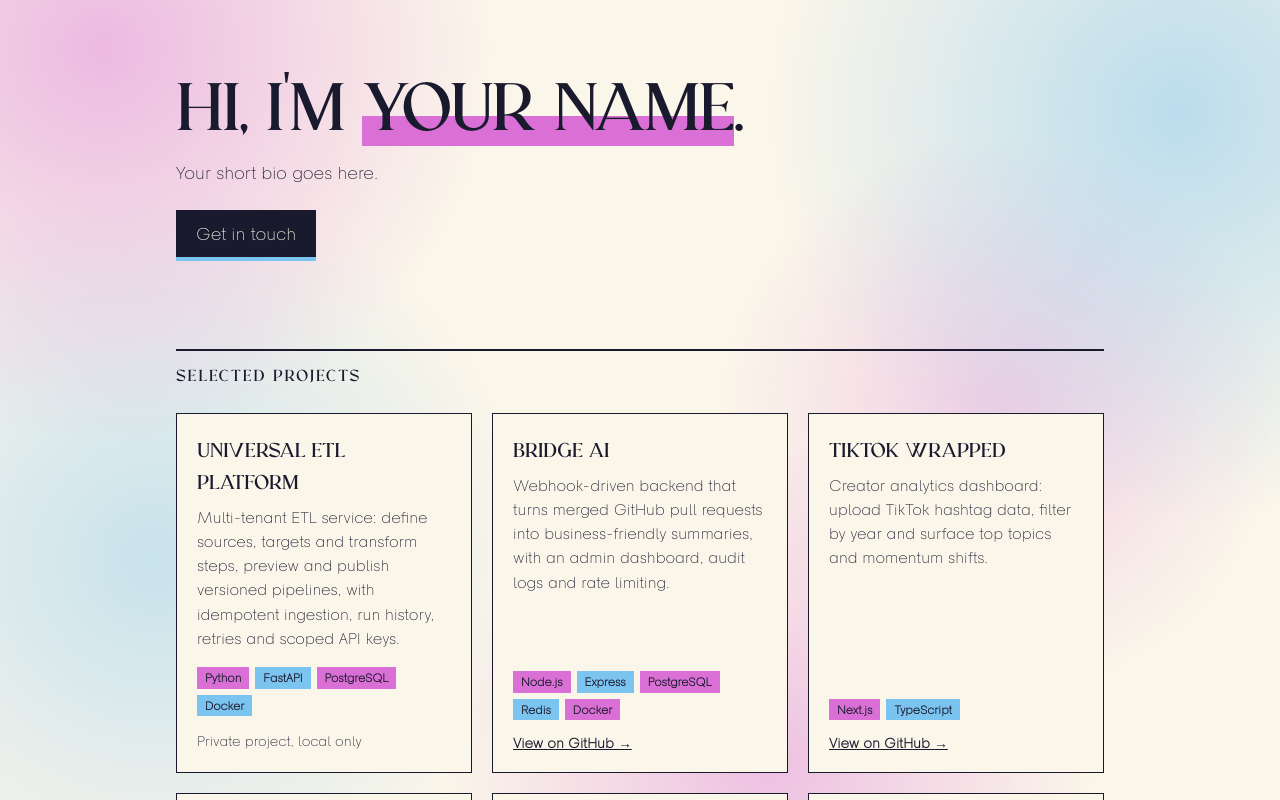
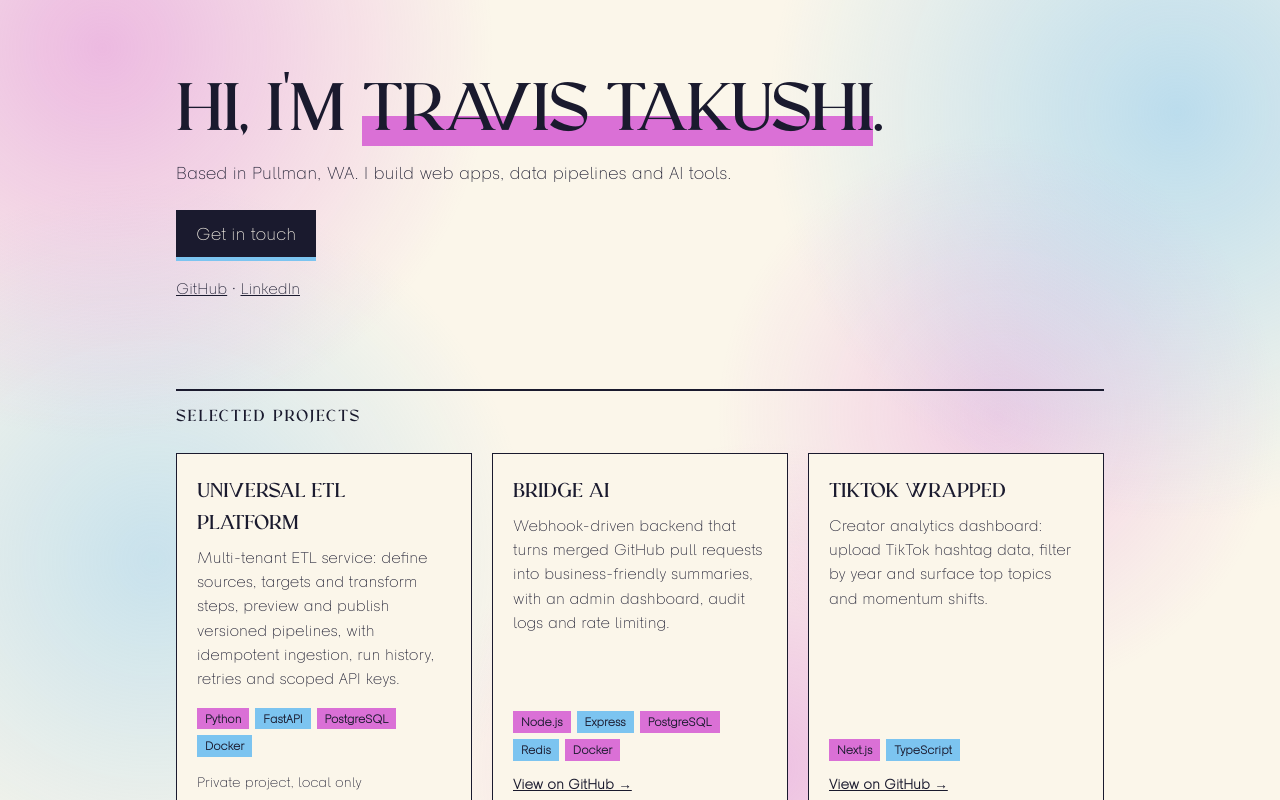
Before and after one commit to takoosh808/takoosh808.github.io, a plain HTML site: page index.html in a window 1280 px wide. Shown: the top 800 px of the page. Drawn offline with Linux system fonts and the light colour scheme.

Commit message:
Add name, bio and contact links

```diff
--- a/index.html
+++ b/index.html
@@ -33,6 +33,7 @@ h2{font-size:1rem;letter-spacing:.12em;text-transform:uppercase;border-top:2px s
 .tags span{font:600 .72rem/1 "Naru Sans",sans-serif;padding:5px 8px;background:var(--sky);color:#1a1a2e}
 .tags span:nth-child(odd){background:var(--orchid)}
 .card a{font:600 .85rem "Naru Sans",sans-serif}
+.links{margin:16px 0 0;font-size:.95rem}
 footer{padding:48px 0;font-size:.85rem;opacity:.7}
 @media (prefers-reduced-motion:reduce){.card{transition:none}}
 </style>
@@ -40,9 +41,10 @@ footer{padding:48px 0;font-size:.85rem;opacity:.7}
 <body>
 <main>
 <header>
-  <h1>Hi, I'm <span>Your Name</span>.</h1>
-  <p class="bio">Your short bio goes here.</p>
-  <a class="contact" href="mailto:you@example.com">Get in touch</a>
+  <h1>Hi, I'm <span>Travis Takushi</span>.</h1>
+  <p class="bio">Based in Pullman, WA. I build web apps, data pipelines and AI tools.</p>
+  <a class="contact" href="mailto:t.takushi04@gmail.com">Get in touch</a>
+  <p class="links"><a href="https://github.com/takoosh808">GitHub</a> · <a href="https://www.linkedin.com/in/travis-takushi-4b7340339">LinkedIn</a></p>
 </header>
 
 <h2>Selected projects</h2>
@@ -103,7 +105,7 @@ footer{padding:48px 0;font-size:.85rem;opacity:.7}
   </li>
 </ul>
 
-<footer>© <span id="y"></span> Your Name</footer>
+<footer>© <span id="y"></span> Travis Takushi</footer>
 </main>
 <script>document.getElementById("y").textContent=new Date().getFullYear()</script>
 </body>
```
